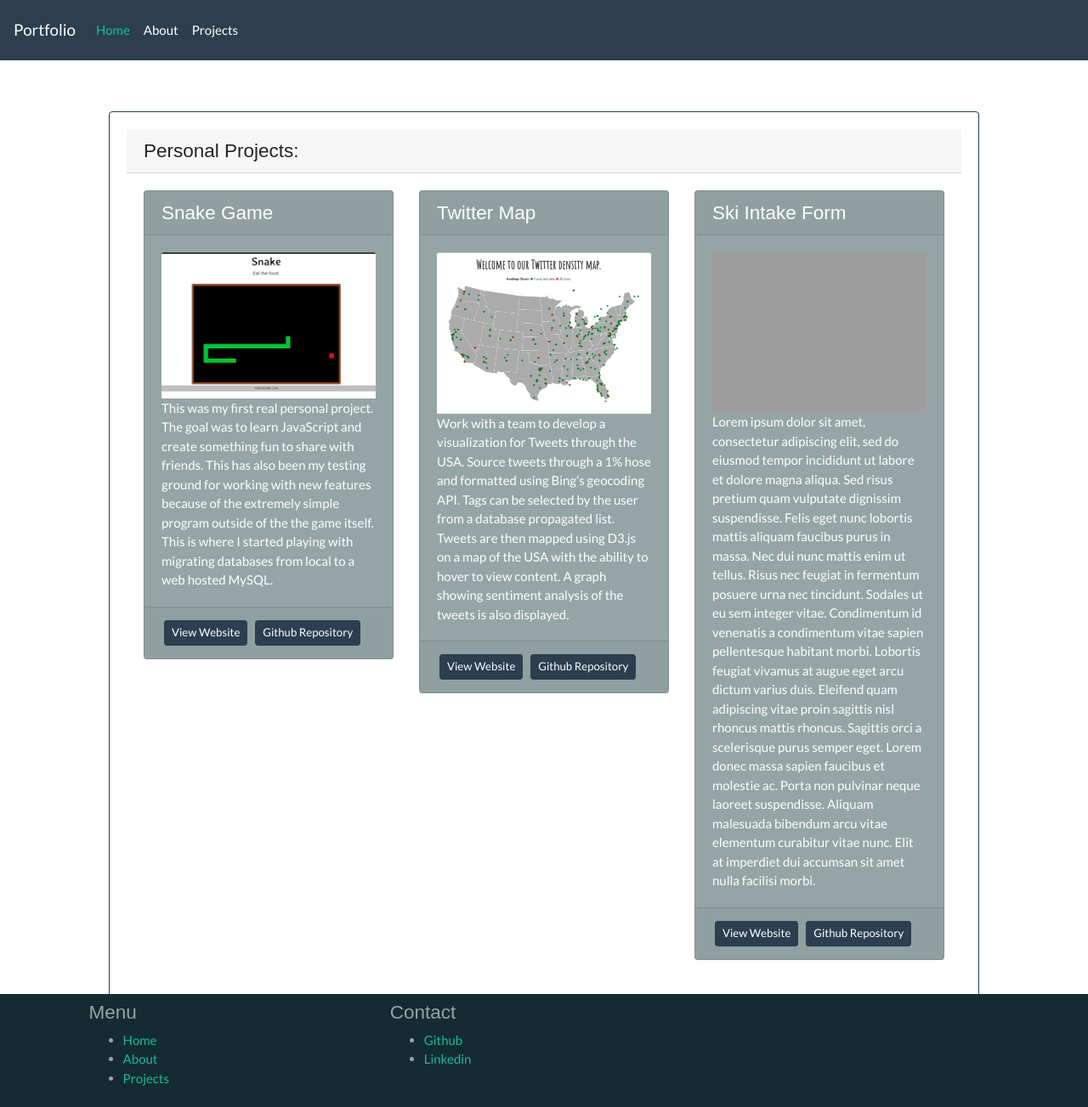
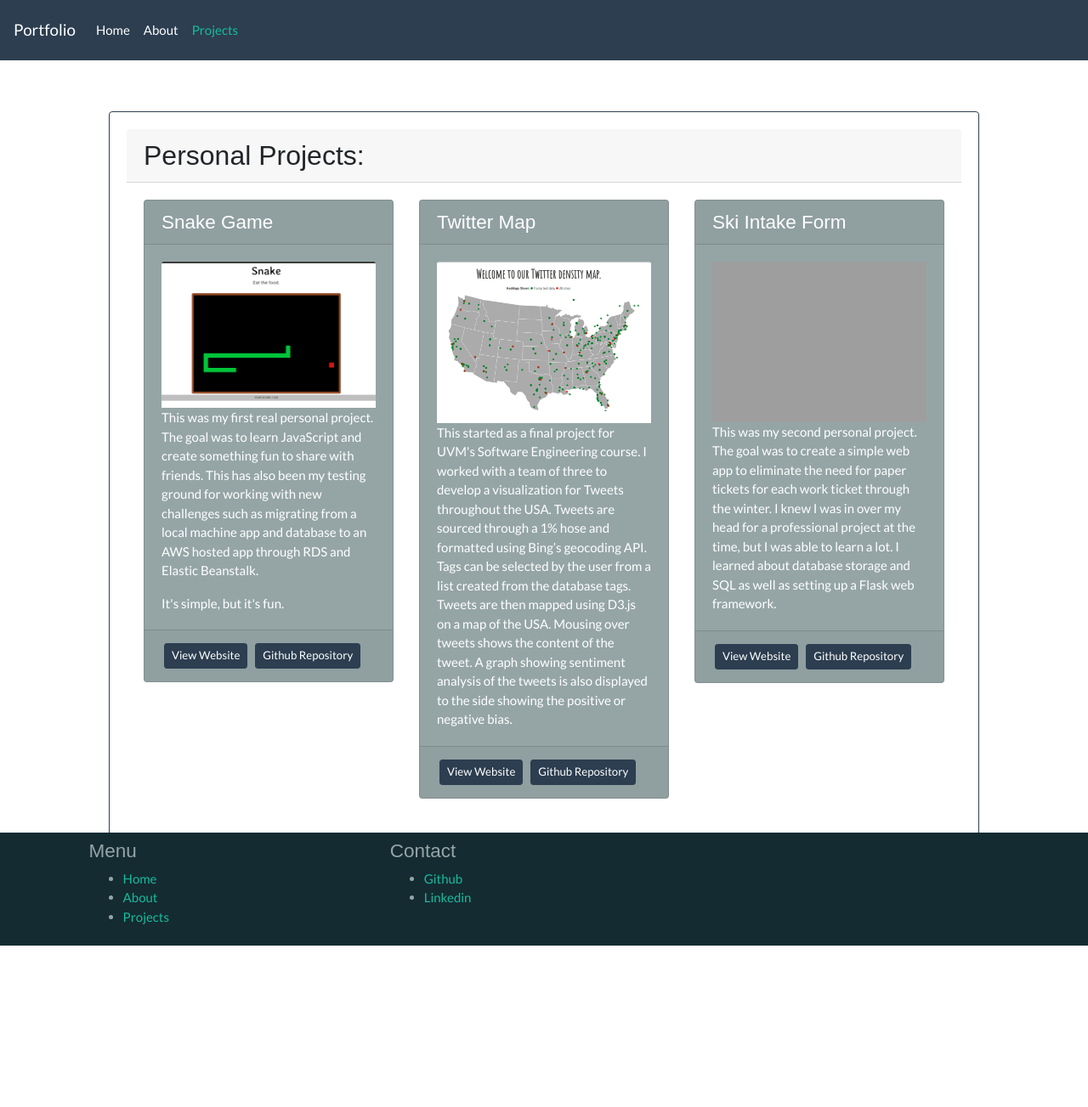
Before and after one commit to JustAnAccountForLearning/portfolio, a Flask app: page /projects in a window 1280 px wide. Shown: the whole page at 85% size. After the commit the page ends 1113 px from the top, so only its background shows below. Run offline with Flask 2, Linux system fonts and the light colour scheme; some libraries are stand-ins or nearby versions; some web fonts are replaced; grey boxes are pictures that could not be loaded.

Commit message:
Add favicon and use jquery to make navbar active based on page.

```diff
--- a/templates/layout.html
+++ b/templates/layout.html
@@ -18,9 +18,18 @@
         <script src="https://cdnjs.cloudflare.com/ajax/libs/popper.js/1.12.3/umd/popper.min.js"></script>
         <script src="https://maxcdn.bootstrapcdn.com/bootstrap/4.0.0-beta.2/js/bootstrap.min.js"></script>
 
+        <!-- Local Javascript static files -->
+        <script src="/static/layout.js"></script>
+
         <!-- Fonts from https://fonts.google.com -->
         <link href="https://fonts.googleapis.com/css?family=Viga&display=swap" rel="stylesheet">
 
+        <!-- Favicon setup -->
+        <link rel="shortcut icon" href="{{ url_for('static', filename='favicon.ico') }}">
+
+        {% block scripts %}
+
+        {% endblock %}
 
         <!-- TITLEBLOCK -->
         <title> Portfolio: {% block title %} {% endblock %} </title>
@@ -31,13 +40,13 @@
             <a class="navbar-brand" href="#">Portfolio</a>
             <div class="collapse navbar-collapse" id="navbarSupportedContent">
                 <ul class="nav navbar-nav mr-auto">
-                    <li class="nav-item active">
+                    <li id="home" class="nav-item">
                         <a class="nav-link" href="/index">Home</a>
                     </li>
-                    <li class="nav-item">
+                    <li id="about" class="nav-item">
                         <a class="nav-link" href="/about">About</a>
                     </li>
-                    <li class="nav-item">
+                    <li id="projects" class="nav-item">
                         <a class="nav-link" href="/projects">Projects</a>
                     </li>
                 </ul>
--- a/templates/projects.html
+++ b/templates/projects.html
@@ -1,4 +1,12 @@
 {% extends "layout.html" %}
+
+{% block scripts %}
+    <script type="text/javascript">
+        $(document).ready(function() {
+            $("#projects").addClass('active');
+        });
+    </script>
+{% endblock %}
 
 {% block title %} Projects {% endblock %}
 
@@ -7,7 +15,7 @@
     <div class="content container-fluid">
         <div class="card mb-3 border-primary">
             <div class="card-body">
-                <h4 class="card-header">Personal Projects:</h4>
+                <h3 class="card-header">Personal Projects:</h3>
                 <div class="card-body row">
                     <div class="col-md-4">
                         <div class="card mb-3 text-white bg-secondary">
@@ -20,9 +28,12 @@
                                 <p class="card-text">
                                     This was my first real personal project. The goal was to learn JavaScript and
                                     create something fun to share with friends. This has also been my testing ground
-                                    for working with new features because of the extremely simple program outside of the
-                                    the game itself. This is where I started playing with migrating databases from local
-                                    to a web hosted MySQL.
+                                    for working with new challenges such as migrating from a local machine
+                                    app and database to an AWS hosted app through RDS and Elastic Beanstalk.
+                                </p>
+
+                                <p class="card-text">
+                                    It's simple, but it's fun.
                                 </p>
                             </div>
                             <div class="card-footer">
@@ -42,11 +53,12 @@
                                     <img class="card-img-top" src="/static/images/twitter_map.png" alt="Twitter Map">
                                 </div>
                                 <p class="card-text">
-                                    Work with a team to develop a visualization for Tweets through the USA. Source tweets
-                                    through a 1% hose and formatted using Bing’s geocoding API. Tags can be selected by
-                                    the user from a database propagated list. Tweets are then mapped using D3.js on a map
-                                    of the USA with the ability to hover to view content. A graph showing sentiment
-                                    analysis of the tweets is also displayed.
+                                    This started as a final project for UVM's Software Engineering course. I worked with
+                                    a team of three to develop a visualization for Tweets throughout the USA. Tweets are
+                                    sourced through a 1% hose and formatted using Bing’s geocoding API. Tags can be selected by
+                                    the user from a list created from the database tags. Tweets are then mapped using D3.js on a map
+                                    of the USA. Mousing over tweets shows the content of the tweet. A graph showing sentiment
+                                    analysis of the tweets is also displayed to the side showing the positive or negative bias.
                                 </p>
                             </div>
                             <div class="card-footer">
@@ -65,16 +77,12 @@
                                 <div>
                                     <img class="card-img-top" src="#" alt="Form Image">
                                 </div>
-                                <p class="card-text">Lorem ipsum dolor sit amet, consectetur adipiscing elit, sed do eiusmod tempor incididunt ut
-                                labore et dolore magna aliqua. Sed risus pretium quam vulputate dignissim suspendisse. Felis
-                                eget nunc lobortis mattis aliquam faucibus purus in massa. Nec dui nunc mattis enim ut tellus.
-                                Risus nec feugiat in fermentum posuere urna nec tincidunt. Sodales ut eu sem integer vitae.
-                                Condimentum id venenatis a condimentum vitae sapien pellentesque habitant morbi. Lobortis
-                                feugiat vivamus at augue eget arcu dictum varius duis. Eleifend quam adipiscing vitae proin
-                                sagittis nisl rhoncus mattis rhoncus. Sagittis orci a scelerisque purus semper eget. Lorem
-                                donec massa sapien faucibus et molestie ac. Porta non pulvinar neque laoreet suspendisse.
-                                Aliquam malesuada bibendum arcu vitae elementum curabitur vitae nunc. Elit at imperdiet dui
-                                accumsan sit amet nulla facilisi morbi.</p>
+                                <p class="card-text">
+                                    This was my second personal project. The goal was to create a simple web app to eliminate
+                                    the need for paper tickets for each work ticket through the winter. I knew I was in over my
+                                    head for a professional project at the time, but I was able to learn a lot. I learned about
+                                    database storage and SQL as well as setting up a Flask web framework.
+                                </p>
                             </div>
                             <div class="card-footer">
                                 <form>
```
Also changed, not shown: templates/about.html (+10 -1 lines), templates/index.html (+8 -0 lines), static/favicon.ico (added), static/layout.js (added).
